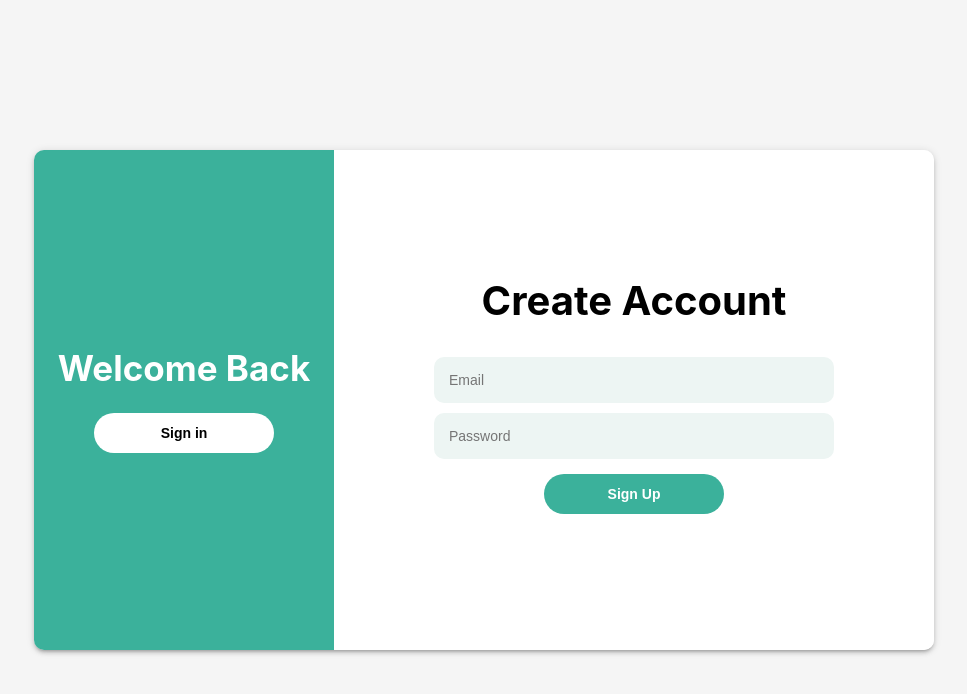
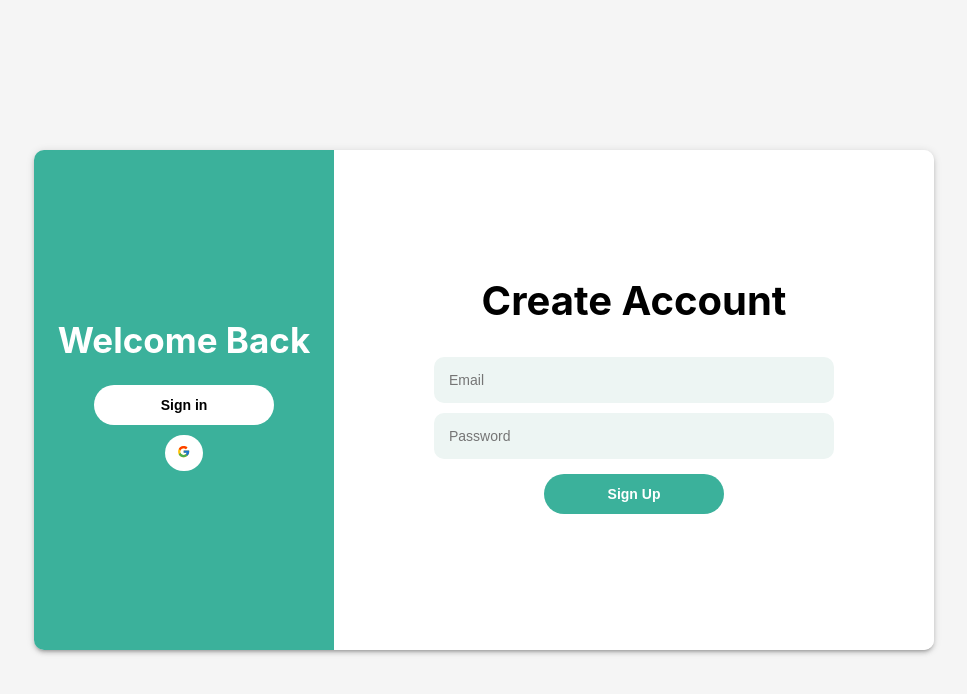
Before and after one commit to ps99-io/salt-frontend, a React (Create React App) app: page /signup in a window 1280 px wide. Shown: the top 694 px of the page, without its empty margins (156-1123 px from the left). Built offline with nearby package versions, Linux system fonts and the light colour scheme.

Commit message:
google login added

```diff
--- a/package.json
+++ b/package.json
@@ -7,8 +7,10 @@
     "@testing-library/react": "^13.3.0",
     "@testing-library/user-event": "^13.5.0",
     "axios": "^0.27.2",
+    "firebase": "^9.8.3",
     "react": "^18.1.0",
     "react-dom": "^18.1.0",
+    "react-icons": "^4.4.0",
     "react-router-dom": "^6.3.0",
     "react-scripts": "5.0.1",
     "web-vitals": "^2.1.4"
--- a/src/App.js
+++ b/src/App.js
@@ -13,6 +13,7 @@ function App() {
 			<Route path="/login" exact element={<Login />} />
 			<Route path="/" element={<Navigate replace to="/login" />} />
 		</Routes>
+
 	);
 }
 
--- a/src/components/Login/index.jsx
+++ b/src/components/Login/index.jsx
@@ -1,7 +1,9 @@
 import { useState } from "react";
+import { getAuth, signInWithPopup, GoogleAuthProvider } from "firebase/auth";
 import axios from "axios";
 import { Link } from "react-router-dom";
 import styles from "./styles.module.css";
+import { FcGoogle } from "react-icons/fc";
 
 const Login = () => {
 	const [data, setData] = useState({ email: "", password: "" });
@@ -27,6 +29,24 @@ const Login = () => {
 				setError(error.response.data.error);
 			}
 		}
+	};
+	const loginWithGoogle = async () => {
+		const provider = new GoogleAuthProvider();
+		const auth = getAuth();
+		await signInWithPopup(auth, provider)
+		.then((result) => {
+			// This gives you a Google Access Token. You can use it to access the Google API.
+			const credential = GoogleAuthProvider.credentialFromResult(result);
+			localStorage.setItem("token", credential.idToken);
+			window.location = "/";
+			// ...
+		}).catch((error) => {
+			// Handle Errors here.
+			const errorMessage = error.message;
+			setError(errorMessage);
+			// The AuthCredential type that was used.
+			const credential = GoogleAuthProvider.credentialFromError(error);
+		});
 	};
 
 	return (
@@ -66,6 +86,9 @@ const Login = () => {
 							Sign Up
 						</button>
 					</Link>
+					<button type="button" onClick={loginWithGoogle} className={styles.social_btn}>
+							<FcGoogle/>
+					</button>
 				</div>
 			</div>
 		</div>
--- a/src/components/Login/styles.module.css
+++ b/src/components/Login/styles.module.css
@@ -90,6 +90,16 @@
 	font-size: 14px;
 	cursor: pointer;
 }
+.social_btn{
+	background-color: white;
+	max-width: fit-content;
+	padding: 10px 12px;
+	border-radius: 50%;
+	border: none;
+	outline: none;
+	margin: 10px;
+	cursor: pointer;
+}
 
 .green_btn {
 	background-color: #3bb19b;
--- a/src/components/Singup/index.jsx
+++ b/src/components/Singup/index.jsx
@@ -1,7 +1,9 @@
 import { useState } from "react";
+import { getAuth, signInWithPopup, GoogleAuthProvider } from "firebase/auth";
 import axios from "axios";
 import { Link, useNavigate } from "react-router-dom";
 import styles from "./styles.module.css";
+import { FcGoogle } from "react-icons/fc";
 
 const Signup = () => {
 	const [data, setData] = useState({
@@ -31,6 +33,24 @@ const Signup = () => {
 			}
 		}
 	};
+	const loginWithGoogle = async () => {
+		const provider = new GoogleAuthProvider();
+		const auth = getAuth();
+		await signInWithPopup(auth, provider)
+		.then((result) => {
+			// This gives you a Google Access Token. You can use it to access the Google API.
+			const credential = GoogleAuthProvider.credentialFromResult(result);
+			localStorage.setItem("token", credential.idToken);
+			window.location = "/";
+			// ...
+		}).catch((error) => {
+			// Handle Errors here.
+			const errorMessage = error.message;
+			setError(errorMessage);
+			// The AuthCredential type that was used.
+			const credential = GoogleAuthProvider.credentialFromError(error);
+		});
+	};
 
 	return (
 		<div className={styles.signup_container}>
@@ -42,6 +62,9 @@ const Signup = () => {
 							Sign in
 						</button>
 					</Link>
+					<button type="button" onClick={loginWithGoogle} className={styles.social_btn}>
+							<FcGoogle/>
+					</button>
 				</div>
 				<div className={styles.right}>
 					<form className={styles.form_container} onSubmit={handleSubmit}>
--- a/src/components/Singup/styles.module.css
+++ b/src/components/Singup/styles.module.css
@@ -91,6 +91,17 @@
 	cursor: pointer;
 }
 
+.social_btn{
+	background-color: white;
+	max-width: fit-content;
+	padding: 10px 12px;
+	border-radius: 50%;
+	border: none;
+	outline: none;
+	margin: 10px;
+	cursor: pointer;
+}
+
 .green_btn {
 	background-color: #3bb19b;
 	color: white;
--- /dev/null
+++ b/src/config/firebaseConfig.js
@@ -0,0 +1,29 @@
+import * as firebase from 'firebase/app';
+const firebaseConfig = {
+	apiKey: process.env.REACT_APP_apiKey,
+    authDomain: process.env.REACT_APP_authDomain,
+    projectId: process.env.REACT_APP_projectId,
+    storageBucket: process.env.REACT_APP_storageBucket,
+    messagingSenderId: process.env.REACT_APP_messagingSenderId,
+    appId: process.env.REACT_APP_appId,
+};
+// Initialize Firebase
+firebase.initializeApp(firebaseConfig);
+
+// const firebase = require('firebase/app');
+// require('firebase/auth') ;
+
+// const config = {
+    // apiKey: process.env.REACT_APP_apiKey,
+    // authDomain: process.env.REACT_APP_authDomain,
+    // projectId: process.env.REACT_APP_projectId,
+    // storageBucket: process.env.REACT_APP_storageBucket,
+    // messagingSenderId: process.env.REACT_APP_messagingSenderId,
+    // appId: process.env.REACT_APP_appId
+// }
+
+// const app = firebase.initializeApp(config);
+
+// module.export.auth = firebase.auth();
+
+// export default firebase;
--- a/src/index.js
+++ b/src/index.js
@@ -2,6 +2,7 @@ import React from "react";
 import ReactDOM from "react-dom";
 import { BrowserRouter } from "react-router-dom";
 import "./index.css";
+import './config/firebaseConfig'
 import App from "./App";
 
 ReactDOM.render(
```
Also changed, not shown: 2 other files (tests, documents, lock files or other folders).
